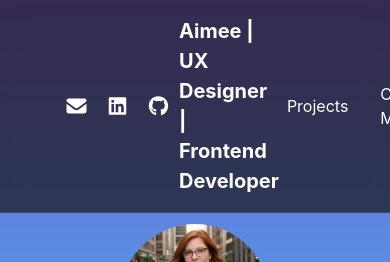
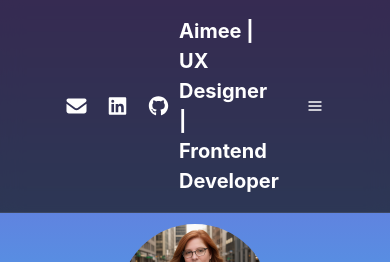
Before and after one commit to Aimeevdb/Aimee-s-Portfolio, a React (Create React App) app: page / in a window 390 px wide. Shown: the top 262 px of the page. Built offline with nearby package versions, Linux system fonts and the light colour scheme.

Commit message:
Add responsive hamburger navigation

```diff
--- a/package.json
+++ b/package.json
@@ -3,6 +3,7 @@
   "version": "0.1.0",
   "private": true,
   "dependencies": {
+    "@chakra-ui/icons": "^2.2.4",
     "@chakra-ui/react": "^2.8.2",
     "@emotion/react": "^11.11.1",
     "@emotion/styled": "^11.11.0",
--- a/src/components/Header.js
+++ b/src/components/Header.js
@@ -2,7 +2,14 @@ import React from "react";
 import { FontAwesomeIcon } from "@fortawesome/react-fontawesome";
 import { faEnvelope } from "@fortawesome/free-solid-svg-icons";
 import { faLinkedin, faGithub } from "@fortawesome/free-brands-svg-icons";
-import { Box, HStack } from "@chakra-ui/react";
+import {
+  Box,
+  HStack,
+  VStack,
+  IconButton,
+  useDisclosure,
+} from "@chakra-ui/react";
+import { HamburgerIcon, CloseIcon } from "@chakra-ui/icons";
 
 const socials = [
   { icon: faEnvelope, url: "mailto:aimeevdb@gmail.com" },
@@ -11,6 +18,8 @@ const socials = [
 ];
 
 const Header = () => {
+  const { isOpen, onToggle } = useDisclosure();
+
   const handleClick = (anchor) => () => {
     const id = `${anchor}-section`;
     const element = document.getElementById(id);
@@ -61,23 +70,65 @@ const Header = () => {
             </HStack>
           </nav>
 
+{/* Mobile Dropdown Menu */}
+{isOpen && (
+  <VStack
+    display={{ md: "none" }}
+    spacing={4}
+    pb={4}
+    bg="rgba(24, 24, 27, 0.95)"
+  >
+    <a
+      href="#projects-section"
+      onClick={() => {
+        handleClick("projects")();
+        onToggle();
+      }}
+    >
+      Projects
+    </a>
+
+    <a
+      href="#contactme-section"
+      onClick={() => {
+        handleClick("contactme")();
+        onToggle();
+      }}
+    >
+      Contact Me
+    </a>
+  </VStack>
+)}
           {/* Center: Portfolio name */}
           <Box fontWeight="bold" fontSize="xl">
             Aimee | UX Designer | Frontend Developer
           </Box>
 
-          {/* Right: Section links */}
+{/* Desktop Navigation */}
 <nav>
-            <HStack spacing={8}>
+  <HStack
+    spacing={8}
+    display={{ base: "none", md: "flex" }}
+  >
     <a href="#projects-section" onClick={handleClick("projects")}>
       Projects
     </a>
+
     <a href="#contactme-section" onClick={handleClick("contactme")}>
       Contact Me
     </a>
   </HStack>
 </nav>
-        </HStack>
+
+{/* Mobile Hamburger Button */}
+<IconButton
+  display={{ base: "flex", md: "none" }}
+  icon={isOpen ? <CloseIcon /> : <HamburgerIcon />}
+  onClick={onToggle}
+  aria-label="Toggle Navigation"
+  variant="ghost"
+  color="white"
+/>        </HStack>
       </Box>
     </Box>
   );
```
Also changed, not shown: 1 other file (tests, documents, lock files or other folders). Lines whose indentation alone changed are shown as unchanged.
